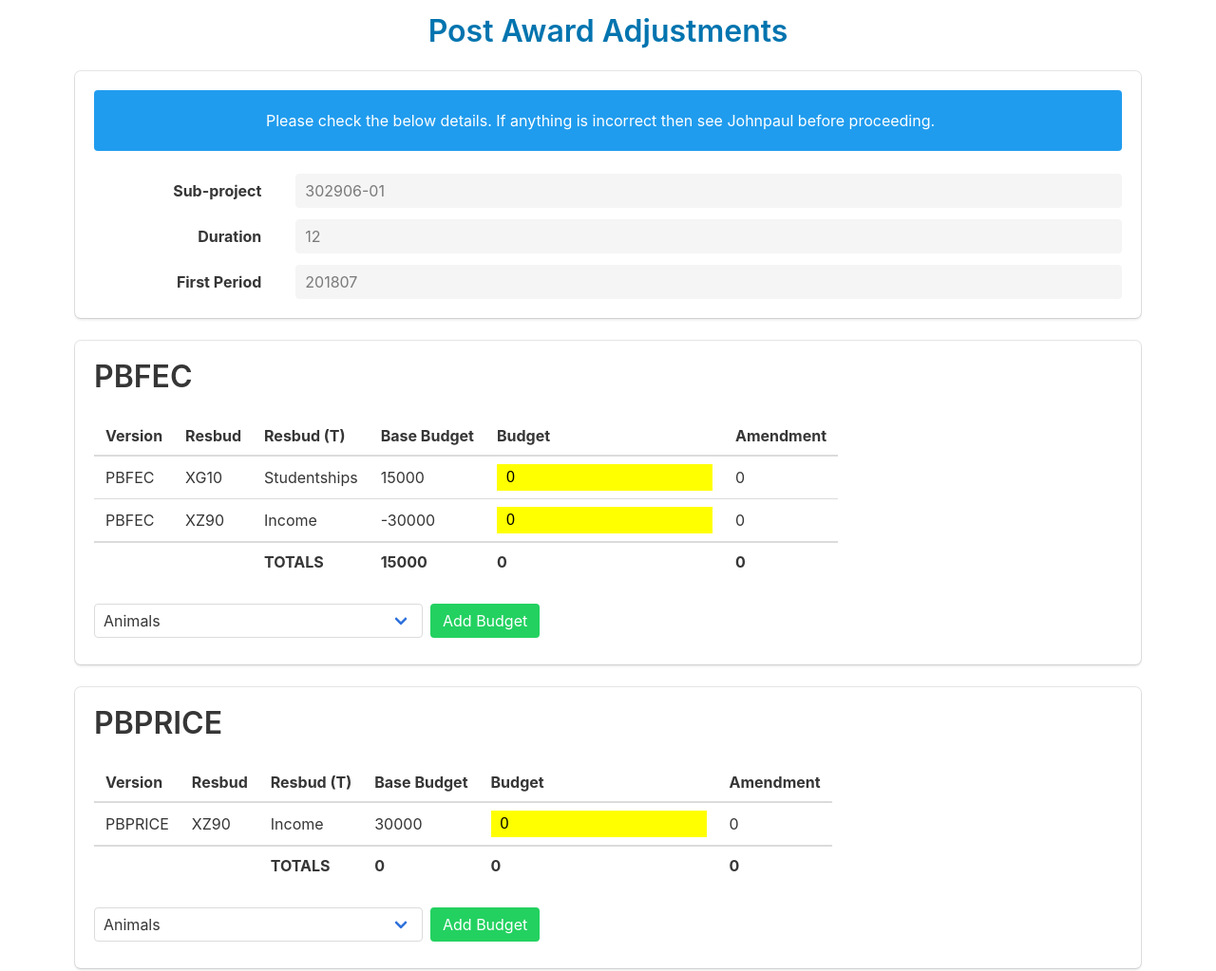
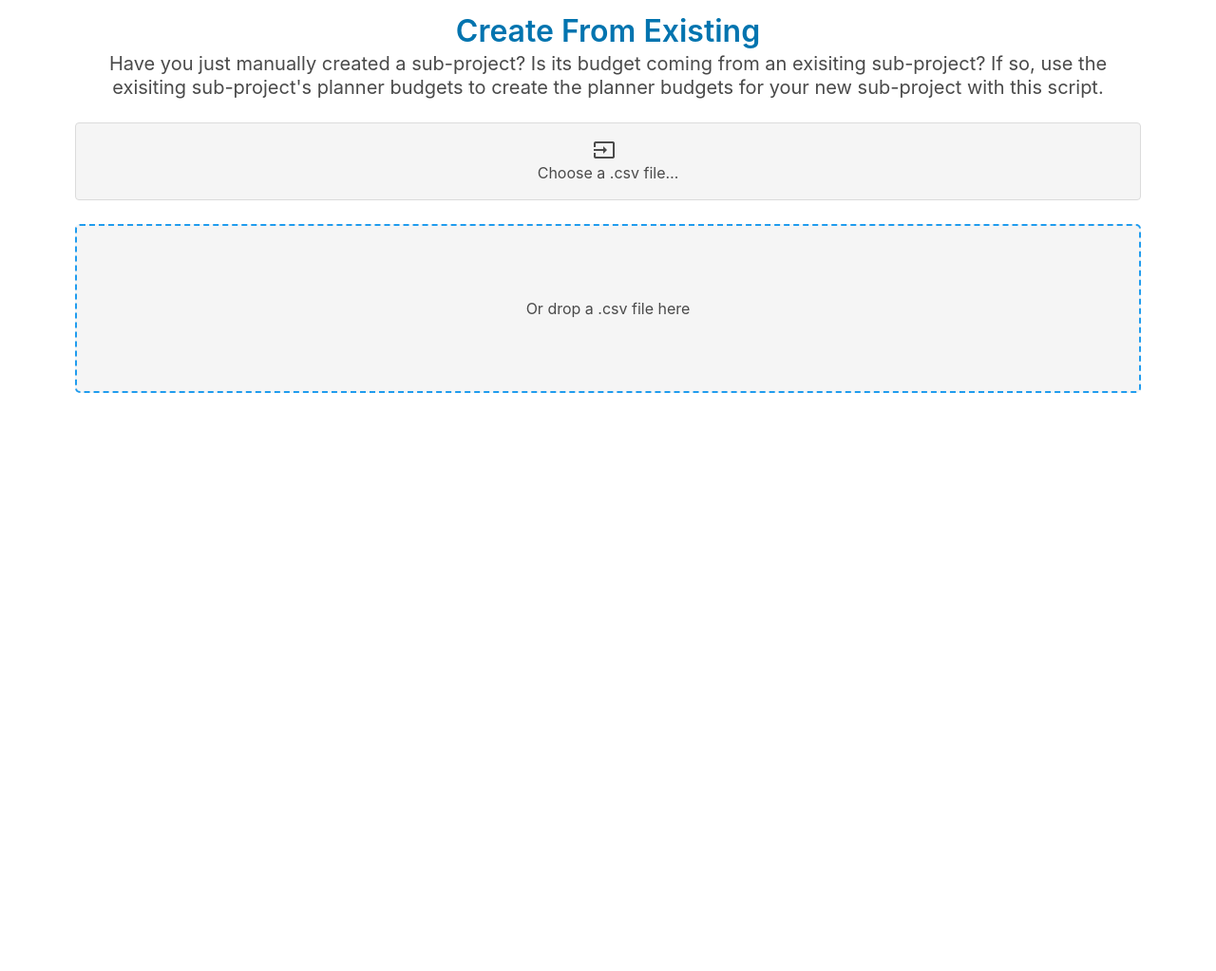
Before and after one commit to boxtar/create_planner_from_existing, a plain HTML site: page Planner_Adjustment_Interface.html in a window 1280 px wide. Shown: the top 1023 px of the page at 95% size. After the commit the page ends 800 px from the top, so only its background shows below. Drawn offline with Linux system fonts and the light colour scheme.

Commit message:
disabled TEST_MODE

```diff
--- a/Planner_Adjustment_Interface.html
+++ b/Planner_Adjustment_Interface.html
@@ -1,18 +1,24 @@
 <!doctype html>
 <html>
+
 <head>
-    <title>Planner Adjustments</title>
+    <title>New Planner From Existing</title>
     <!-- <link href="https://fonts.googleapis.com/css?family=Montserrat" rel="stylesheet"> -->
     <link rel="stylesheet" href="https://fonts.googleapis.com/icon?family=Material+Icons">
     <link rel="stylesheet" type="text/css" href="./css/bulma.css">
     <link rel="stylesheet" type="text/css" href="./css/swal.min.css">
     <link rel="stylesheet" type="text/css" href="./css/style.css">
 </head>
+
 <body>
 
     <div class="container main">
 
-        <h1 class="title main-title has-text-centered">Post Award Adjustments</h1>
+        <h1 class="title main-title has-text-centered">Create From Existing</h1>
+        <h6 class="subtitle has-text-centered">
+            Have you just manually created a sub-project? Is its budget coming from an exisiting sub-project? If so, use
+            the exisiting sub-project's planner budgets to create the planner budgets for your new sub-project with this
+            script.</h6>
 
         <div id="initialControls">
             <div id="file-error-status"></div>
@@ -57,4 +63,5 @@
     <script type="text/javascript" src="./js/main.js"></script>
 
 </body>
+
 </html>
--- a/js/main.js
+++ b/js/main.js
@@ -7,7 +7,7 @@
  *
  */
 
-const TEST_MODE = true;
+const TEST_MODE = false;
 let TEST_DATA = [];
 if (TEST_MODE) {
   TEST_DATA = [
```
